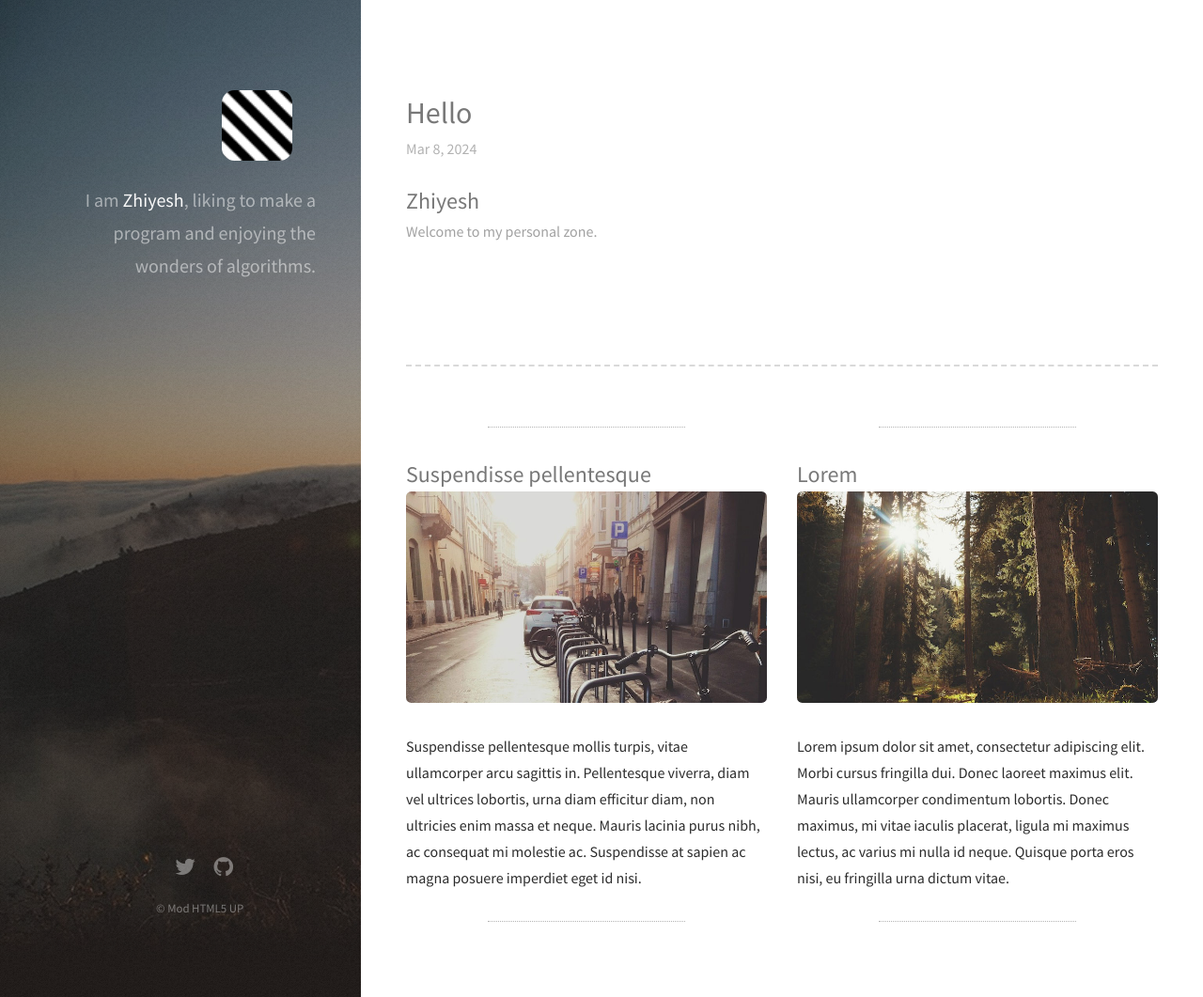
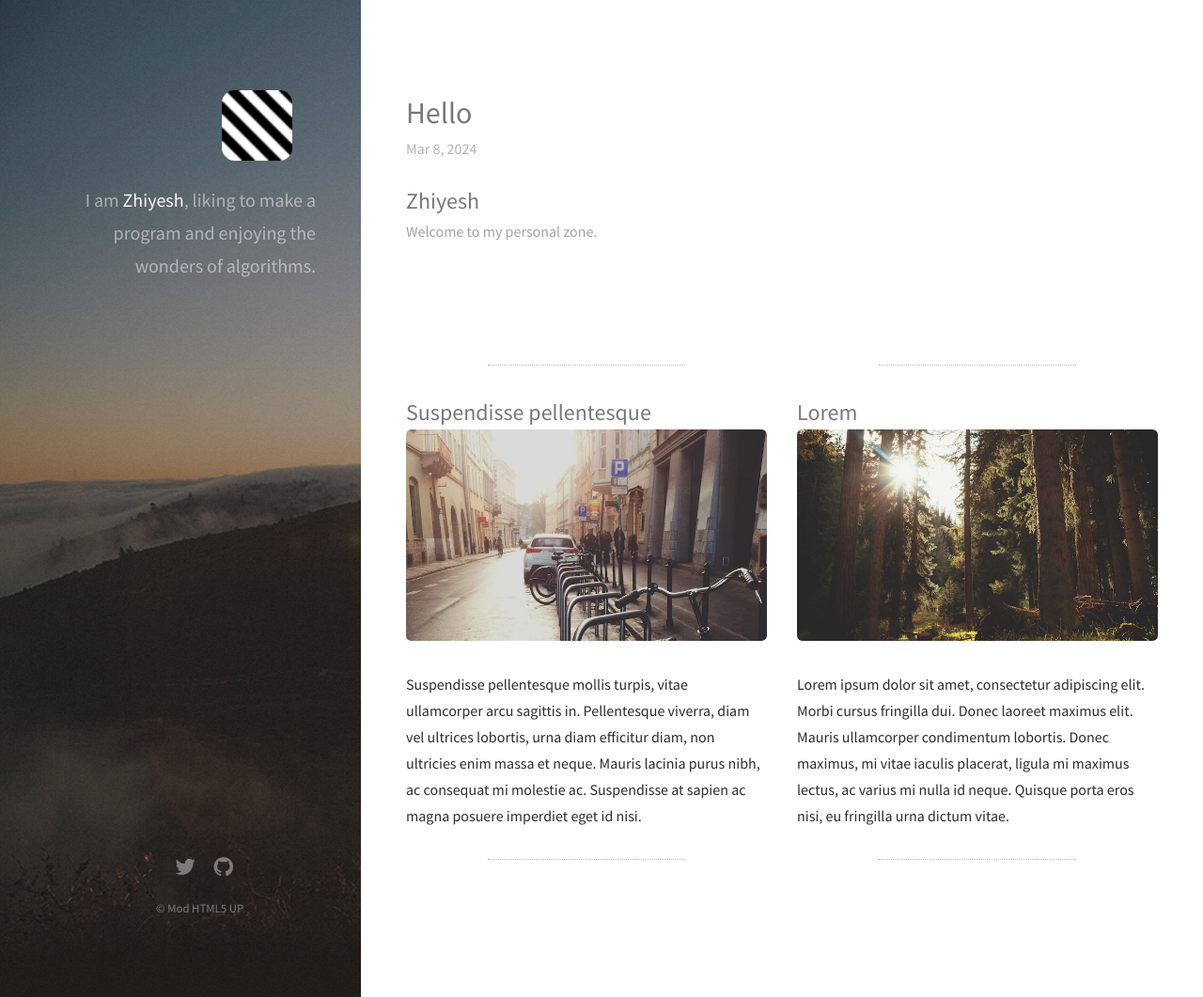
Before and after one commit to Zhiyelah/zhiyelah.github.io, a Jekyll site: the page built from index.html, in a window 1280 px wide and 1061 px high. Shown: the whole window at 94% size. Built offline with Jekyll 4.4.1, drawn with Linux system fonts in a browser that asks for light colours; nearby versions of some CDN libraries.

Commit message:
Update main.css

```diff
--- a/css/main.css
+++ b/css/main.css
@@ -2560,9 +2560,8 @@
 	}
 
 		#main > section {
-			border-top: dashed 2px #d9d9d9;
 			margin: 4em 0 0 0;
-			padding: 4em 0 2em 0;
+			padding: 4em 0 0 0;
 		}
 
 			#main > section:first-child {
```
